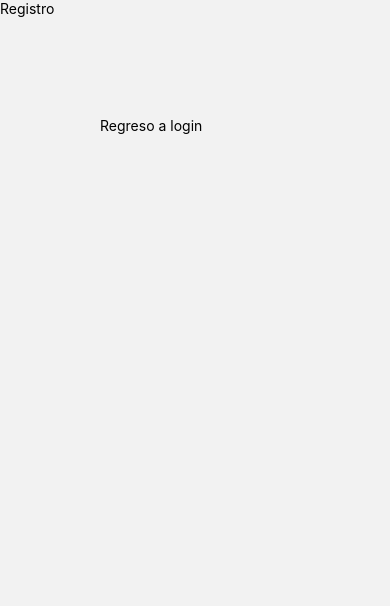
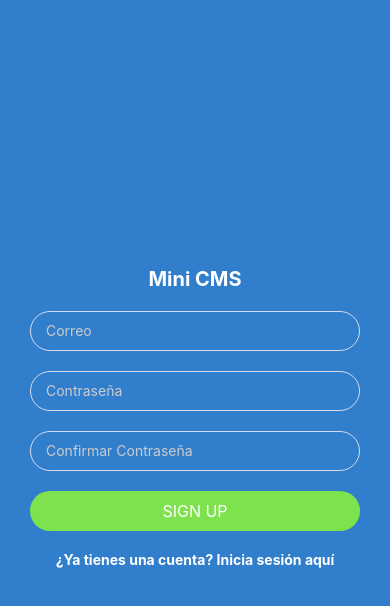
Before and after one commit to abrahamharos/miniCMSMovil, a React Native app in the folder cmc-front/: screen /Register in a window 390 px wide. Shown: the top 606 px of the page. Built offline with nearby package versions, Linux system fonts and the light colour scheme.

Commit message:
Add register view

```diff
--- a/cmc-front/Register.js
+++ b/cmc-front/Register.js
@@ -1,14 +1,178 @@
-import {View, Text} from 'react-native';
+import React, { useState, createRef } from 'react';
+import {
+    StyleSheet,
+    TextInput,
+    View,
+    Text,
+    ScrollView,
+    Keyboard,
+    TouchableOpacity,
+    KeyboardAvoidingView,
+} from 'react-native';
 
-const Register = ({navigation}) => {
+const Register = ({ navigation }) => {
+    const [email, setEmail] = useState('');
+    const [password, setPassword] = useState('');
+    const [confirmPassword, setconfirmPassword] = useState('');
+    const [errorMessage, setErrorMessage] = useState('');
+
+    const passwordRef = createRef();
+    const confirmPasswordRef = createRef();
+
+    const emailRegex =
+        /^(([^<>()[\]\.,;:\s@\"]+(\.[^<>()[\]\.,;:\s@\"]+)*)|(\".+\"))@(([^<>()[\]\.,;:\s@\"]+\.)+[^<>()[\]\.,;:\s@\"]{2,})$/i;
+
+    const tryRegister = async () => {
+        setErrorMessage('');
+        if (!email.match(emailRegex)) {
+            setErrorMessage('Correo invalido');
+            return;
+        }
+        if (password.length < 6) {
+            setErrorMessage('La contraseña debe contener al menos 6 caracteres.');
+            return;
+        }
+        if (password != confirmPassword) {
+            setErrorMessage('Los campos de contraseña y confirmar contraseña no concuerdan');
+        }
+    }
+
     return (
-        <View>
-        <Text>Registro</Text>
-        <Text
-            style={{margin: 100}}
-            onPress={() => navigation.replace('Login')}
-        >Regreso a login</Text>
+        <View style={styles.main}>
+            <ScrollView
+                keyboardShouldPersistTaps="handled"
+                contentContainerStyle={{
+                    flex: 1,
+                    justifyContent: 'center',
+                    alignContent: 'center',
+                }}>
+                <View>
+                    <KeyboardAvoidingView enabled>
+                        <View style={{ alignItems: 'center' }}>
+                            <Text style={styles.title}>Mini CMS</Text>
+                        </View>
+                        <View style={styles.inputDiv}>
+                            <TextInput
+                                style={styles.input}
+                                onChangeText={(email) =>
+                                    setEmail(email)
+                                }
+                                placeholder="Correo"
+                                keyboardType="email-address"
+                                placeholderTextColor="#CCCCCC"
+                                returnKeyType="next"
+                                onSubmitEditing={() =>
+                                    passwordRef.current &&
+                                    passwordRef.current.focus()
+                                }
+                            />
+                        </View>
+                        <View style={styles.inputDiv}>
+                            <TextInput
+                                style={styles.input}
+                                onChangeText={(password) =>
+                                    setPassword(password)
+                                }
+                                placeholder="Contraseña"
+                                placeholderTextColor="#CCCCCC"
+                                ref={passwordRef}
+                                onSubmitEditing={Keyboard.dismiss}
+                                secureTextEntry={true}
+                                returnKeyType="next"
+                            />
+                        </View>
+                        <View style={styles.inputDiv}>
+                            <TextInput
+                                style={styles.input}
+                                onChangeText={(confirmPassword) =>
+                                    setPassword(confirmPassword)
+                                }
+                                placeholder="Confirmar Contraseña"
+                                placeholderTextColor="#CCCCCC"
+                                ref={confirmPasswordRef}
+                                onSubmitEditing={Keyboard.dismiss}
+                                secureTextEntry={true}
+                                returnKeyType="next"
+                            />
+                        </View>
+                        {errorMessage != '' ? (
+                            <Text style={styles.error}>
+                                {errorMessage}
+                            </Text>
+                        ) : null}
+                        <TouchableOpacity
+                            style={styles.button}
+                            activeOpacity={0.5}
+                            onPress={tryRegister}>
+                            <Text style={styles.buttonText}>SIGN UP</Text>
+                        </TouchableOpacity>
+                        <Text
+                            style={styles.registerText}
+                            onPress={() => navigation.replace('Login')}>
+                            ¿Ya tienes una cuenta? Inicia sesión aquí
+                        </Text>
+                    </KeyboardAvoidingView>
+                </View>
+            </ScrollView>
         </View>
     );
-}
+};
 export default Register;
+
+const styles = StyleSheet.create({
+    main: {
+        flex: 1,
+        justifyContent: 'center',
+        backgroundColor: '#307ecc',
+        alignContent: 'center',
+    },
+    title: {
+        fontSize: 20,
+        fontWeight: 'bold',
+        color: 'white',
+        marginBottom: 10
+    },
+    inputDiv: {
+        flexDirection: 'row',
+        height: 40,
+        marginVertical: 10,
+        marginHorizontal: 30
+    },
+    button: {
+        backgroundColor: '#7DE24E',
+        borderWidth: 0,
+        color: 'white',
+        height: 40,
+        alignItems: 'center',
+        justifyContent: 'center',
+        borderRadius: 30,
+        marginVertical: 10,
+        marginHorizontal: 30
+    },
+    buttonText: {
+        color: 'white',
+        fontSize: 16,
+    },
+    input: {
+        flex: 1,
+        color: 'white',
+        paddingLeft: 15,
+        paddingRight: 15,
+        borderWidth: 1,
+        borderRadius: 30,
+        borderColor: '#dadae8',
+    },
+    registerText: {
+        color: 'white',
+        textAlign: 'center',
+        fontWeight: 'bold',
+        fontSize: 14,
+        alignSelf: 'center',
+        padding: 10,
+    },
+    error: {
+        color: 'red',
+        textAlign: 'center',
+        fontSize: 14,
+    },
+});
```
Also changed, not shown: 1 other file (tests, documents, lock files or other folders).
